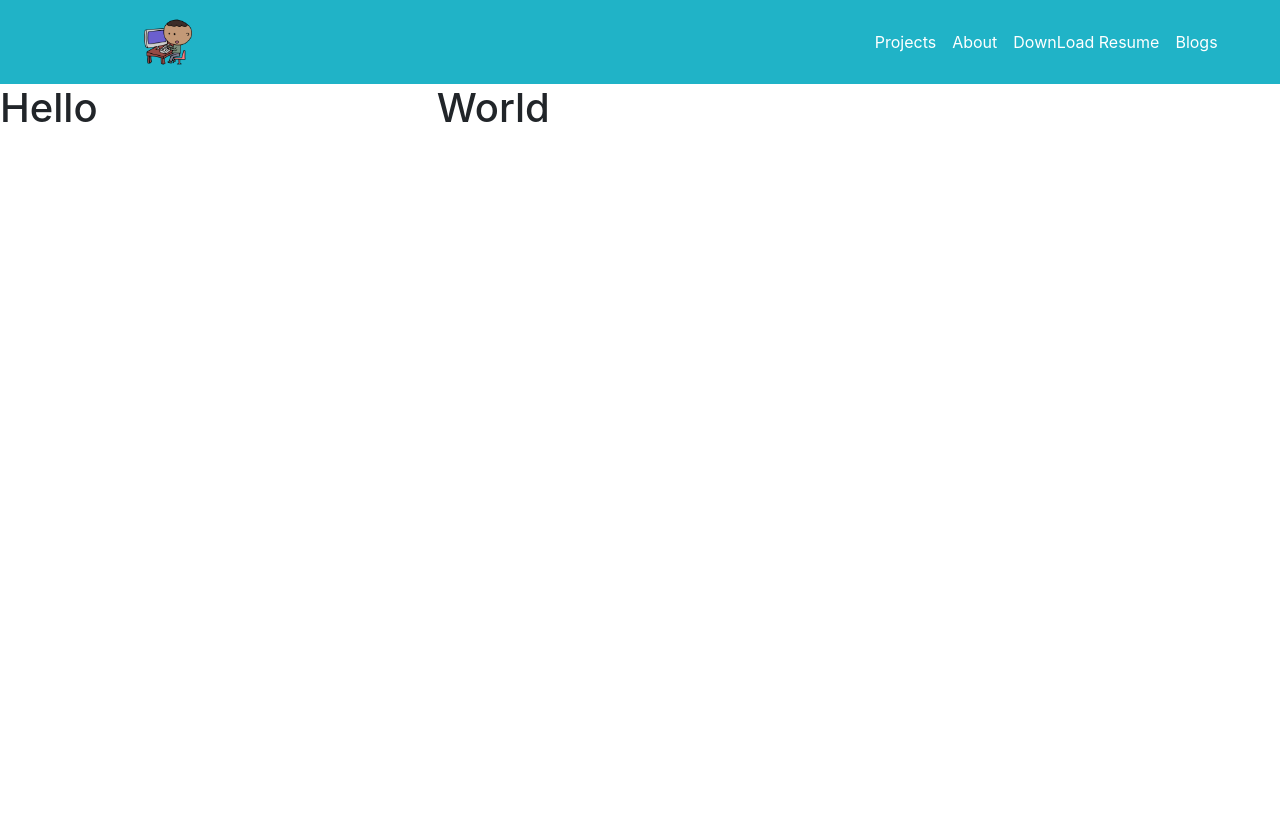
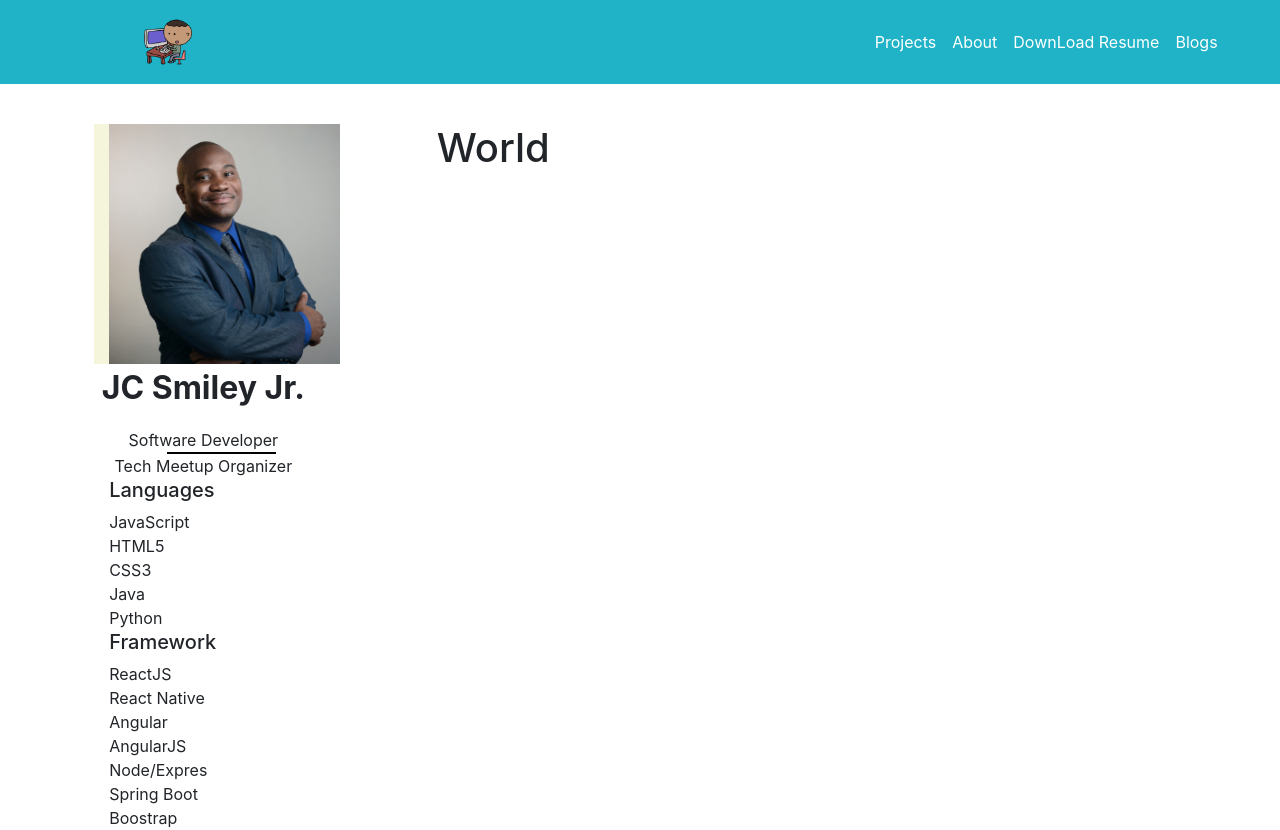
Before and after one commit to jcsmileyjr/Portfolio-v3, a React (Create React App) app in the folder portfolio/: page / in a window 1280 px wide. Before the commit the page ends 800 px from the top, so only its background shows below. Built offline with nearby package versions, Linux system fonts and the light colour scheme.

Commit message:
Setup initial placement of elements based on wire-frame
- White-space between Header and content area on Portfolio page
- Initial placement of elements

```diff
--- a/portfolio/src/components/nav/Header.js
+++ b/portfolio/src/components/nav/Header.js
@@ -1,6 +1,6 @@
 import React from 'react';
 import {Container, Row, Col, Image, Nav, Navbar} from 'react-bootstrap';
-import './nav.scss';
+import './header.scss';
 
 import coderBoy from '../../assets/personal/africanmanpc.png';
 
--- a/portfolio/src/components/nav/nav.scss
+++ b/portfolio/src/components/nav/header.scss
@@ -2,6 +2,7 @@
 
 .nav-container {
 	background-color: $primary-light-blue-color;/*set the nav background color*/
+	margin-bottom: 5vh;
 }
 
 /*Style the app logo*/
--- a/portfolio/src/components/skills/Skills.js
+++ b/portfolio/src/components/skills/Skills.js
@@ -1,12 +1,74 @@
 import React from 'react';
 import {Container, Row, Col, Image} from 'react-bootstrap';
+import './skills.scss'
+
+import HeadShot from '../../assets/personal/meetup-head-shot-small.jpg';
+const languages = ["JavaScript", "HTML5", "CSS3", "Java", "Python"];
+const frameworks = ["ReactJS", "React Native", "Angular", "AngularJS", "Node/Expres", "Spring Boot", "Boostrap"];
+
+const DisplaySkills = (props) => {
+	return(
+		<div>{props.text}</div>
+	);
+}
 
 const Skills = () => {
 	return(
 		<Container fluid>
-			<h1>Hello</h1>
+			{/*My personal head shot */}
+			<Row>
+				<Col xs={{span:6,offset:3}} className="test-space-B">
+					<Image src={HeadShot} className="image-style" />
+				</Col>
+			</Row>
+			{/*My Name */}
+			<Row>
+				<Col className="center-content">
+					<p className="portfolio-name-style">JC Smiley Jr.</p>
+				</Col>
+			</Row>
+			{/*Personal Titles */}
+			<Row className="center-content">
+				<Col sm={12}>Software Developer</Col>
+				<Col xs={{span:2,offset:5}} sm={{span:3,offset:4}} md={{span:3,offset:5}} className="separator-bar"></Col>
+				<Col sm={12}>Tech Meetup Organizer</Col>
+			</Row>
+
+			{/*Skills: Languages */}
+			<Row>
+				<Col xs={{span:6,offset:3}} className="">
+					<h5>Languages</h5>
+					{
+						languages.map((language) => {
+							return(
+								<DisplaySkills text={language} />
+							);
+
+						})
+					}
+
+				</Col>
+			</Row>
+			{/*Skills: Frameworks */}
+			<Row>
+				<Col xs={{span:6,offset:3}} className="">
+					<h5>Framework</h5>
+					{
+						frameworks.map((framework) => {
+							return(
+								<DisplaySkills text={framework} />
+							);
+
+						})
+					}
+
+				</Col>
+			</Row>
+
 		</Container>
 	);
 }
 
+
+
 export default Skills;
--- /dev/null
+++ b/portfolio/src/components/skills/skills.scss
@@ -0,0 +1,32 @@
+.test-space-A {
+	text-align: center;
+	background-color: pink;
+}
+
+.test-space-B {
+	text-align: center;
+	background-color: beige;
+}
+
+/*Style the image of me*/
+.image-style {
+	max-height: 30vh;
+	max-width: 20vw;
+}
+
+/*center content in a row*/
+.center-content {
+	text-align: center;
+}
+
+/*style my name below the my picture*/
+.portfolio-name-style {
+	font-weight: bold;
+	font-size:2.5vw;
+	text-align: center;
+}
+
+/*black horizontal bar between title below image*/
+.separator-bar {
+	border: 1px black solid;
+}
```
